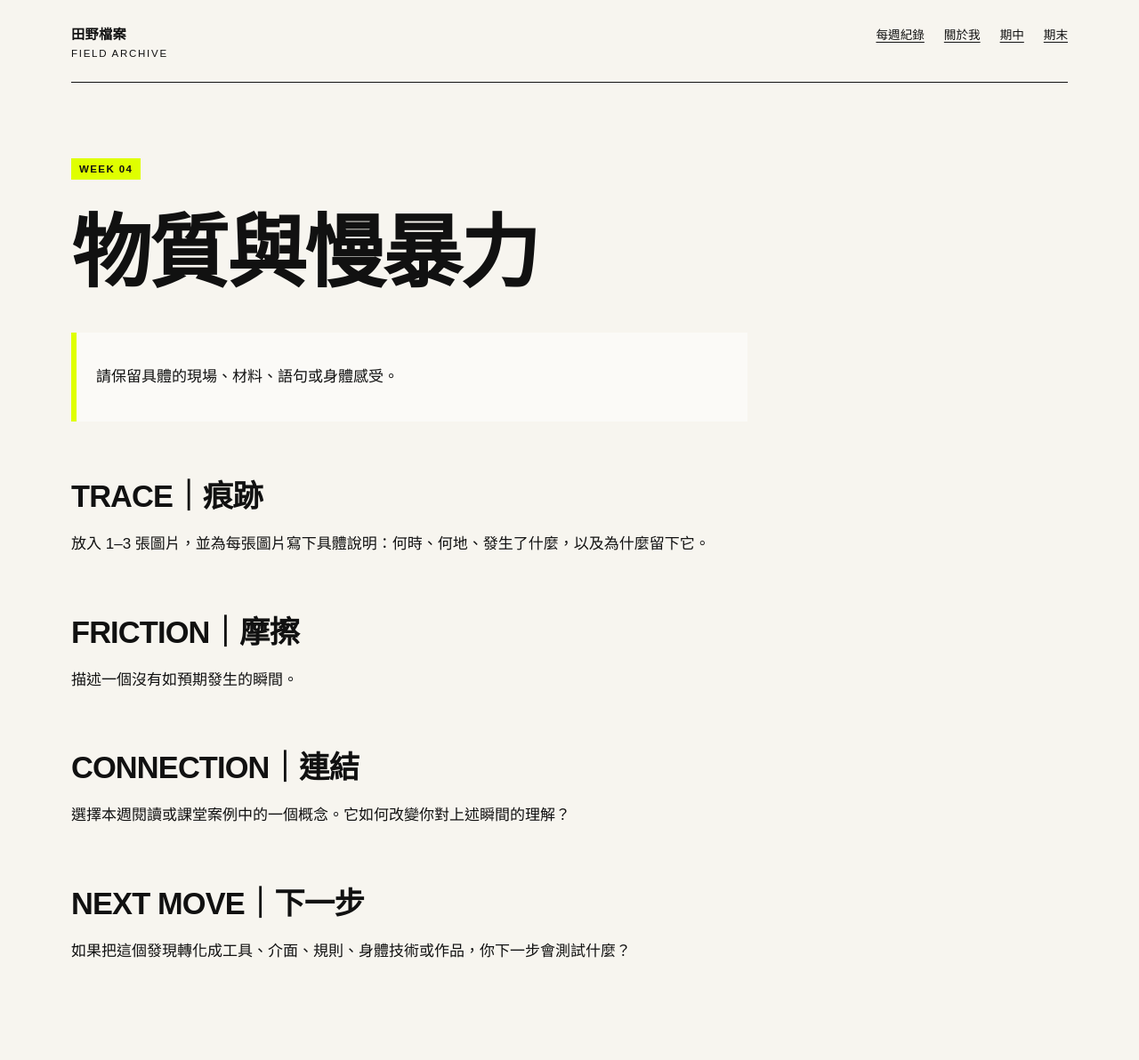
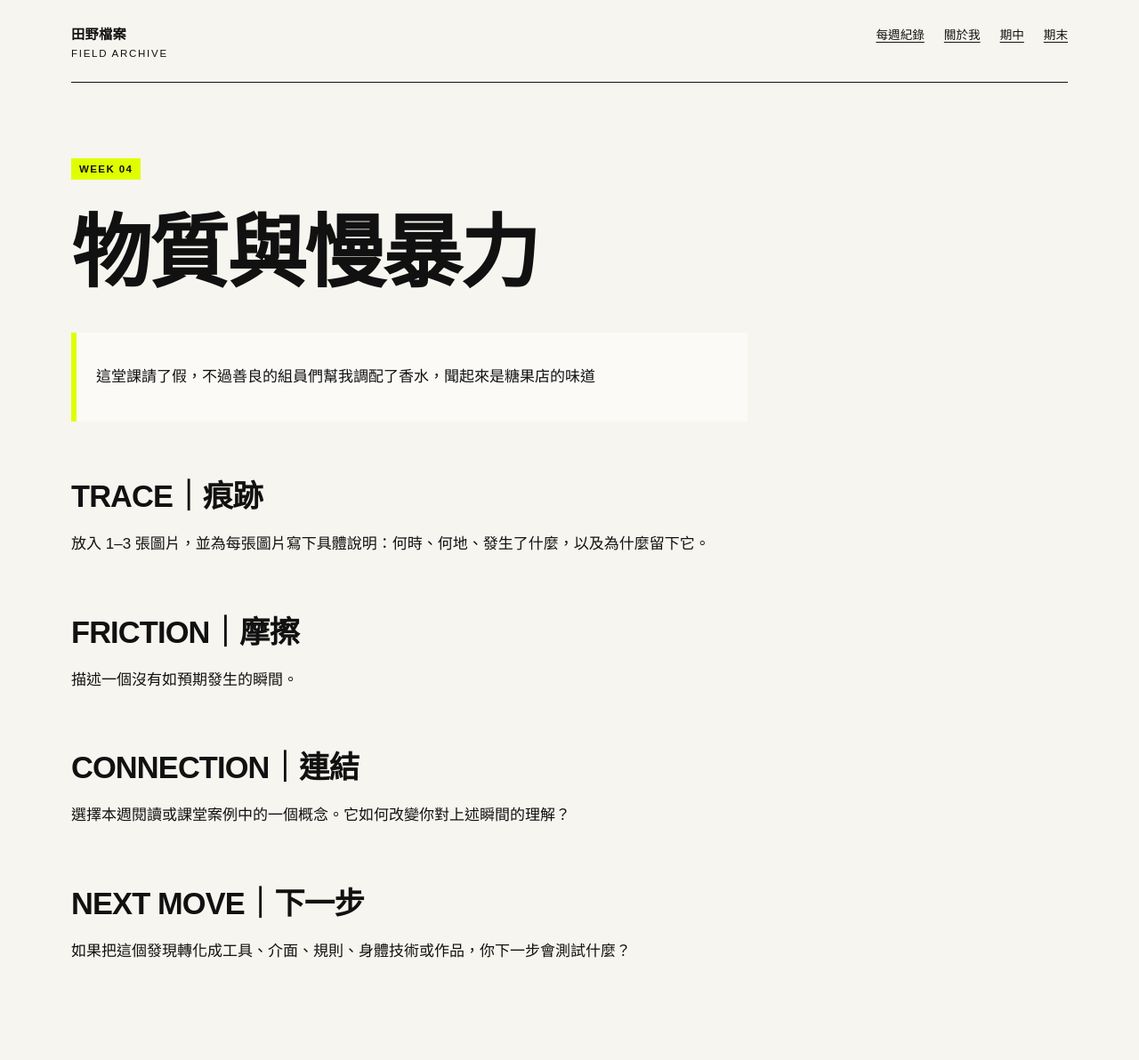
Before and after one commit to aa46946946/fieldworkarchive, a Jekyll site: the page built from weeks/week-04.md, in a window 1280 px wide. Shown: the whole page at 89% size. Built offline with Jekyll 4.4.1, drawn with Linux system fonts in a browser that asks for light colours.

Commit message:
Update week-04.md

```diff
--- a/weeks/week-04.md
+++ b/weeks/week-04.md
@@ -7,7 +7,7 @@ permalink: /weeks/week-04/
 
 # 物質與慢暴力
 
-> 請保留具體的現場、材料、語句或身體感受。
+> 這堂課請了假，不過善良的組員們幫我調配了香水，聞起來是糖果店的味道
 
 ## TRACE｜痕跡
 
```
